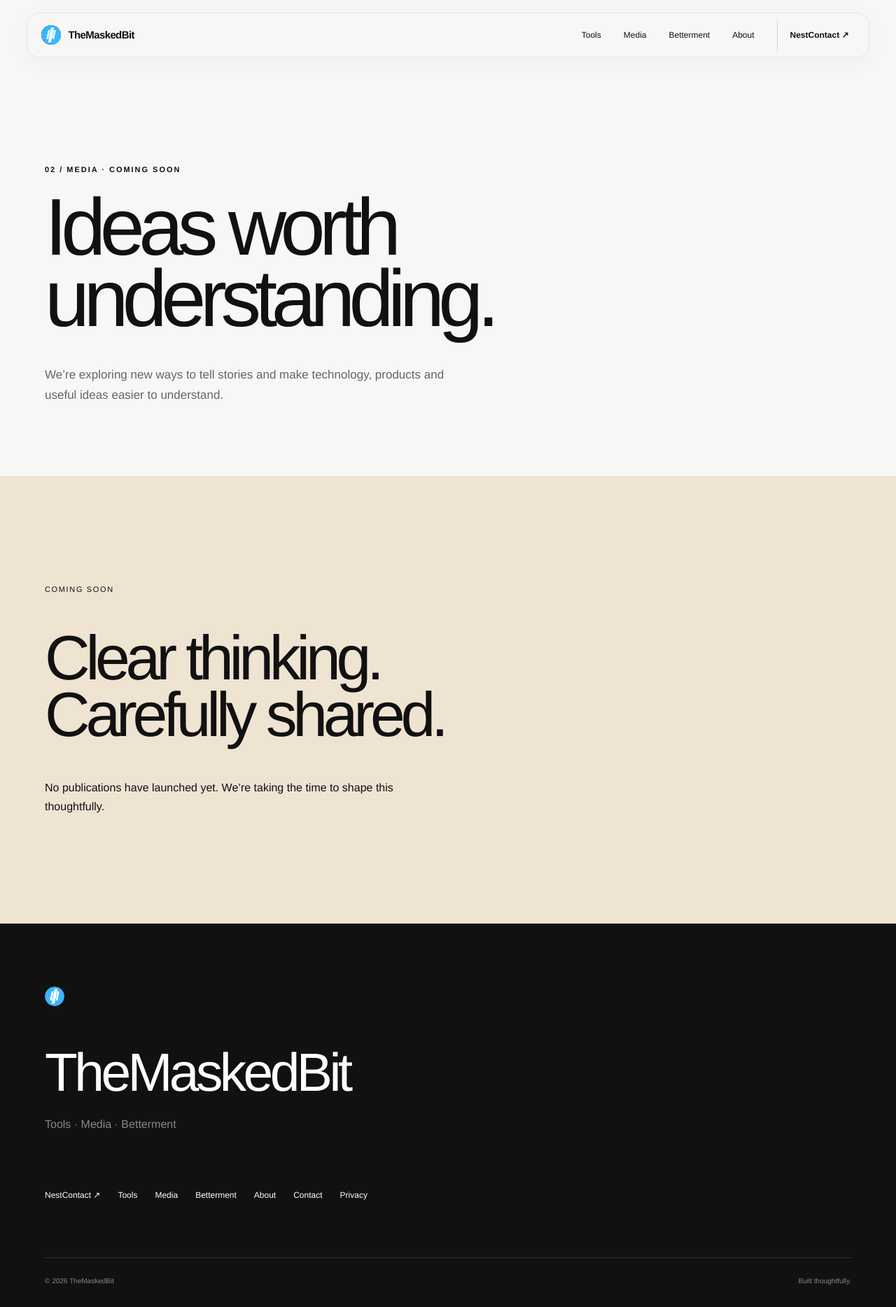
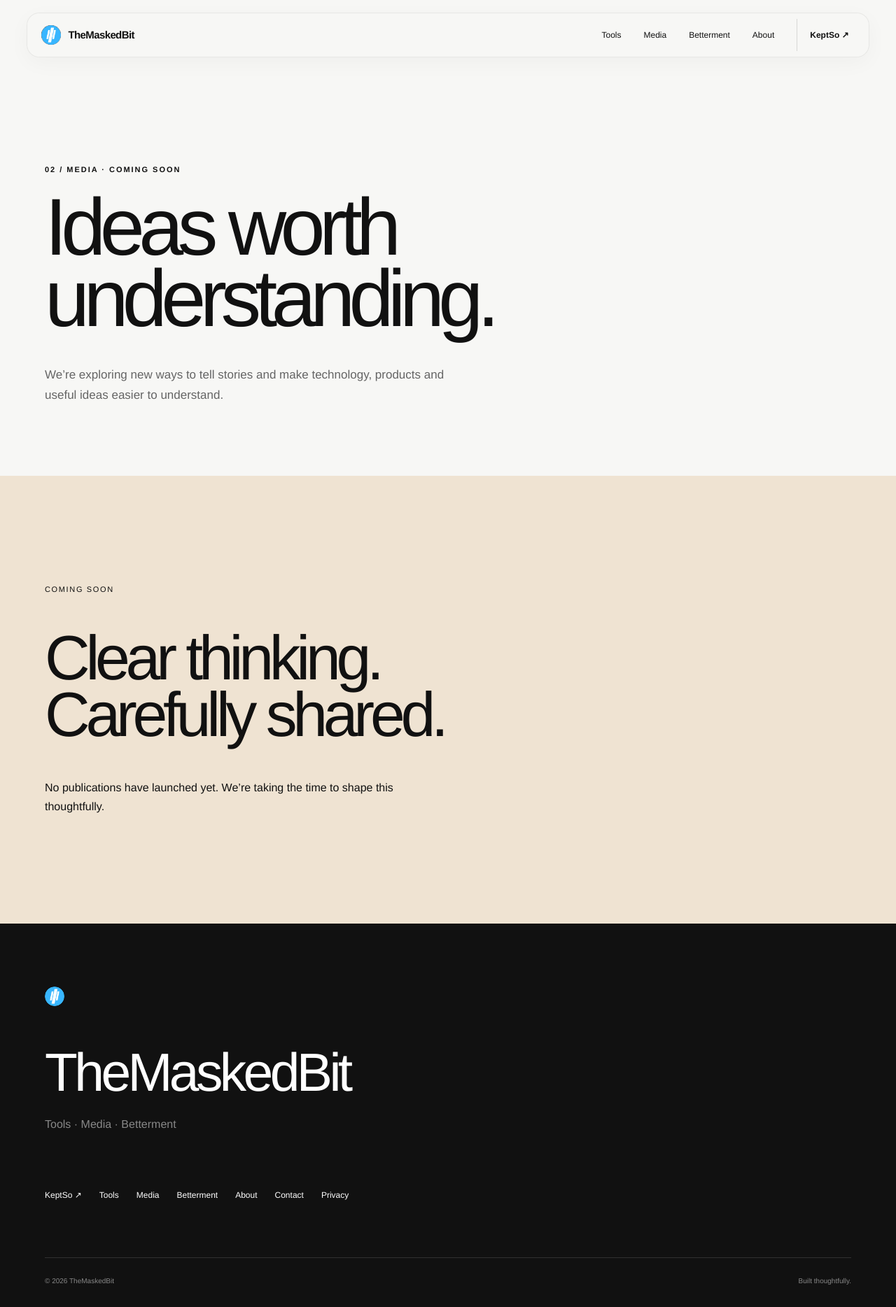
Before and after one commit to themaskedbit-dev/themaskedbit-web, a Next.js app: page /media in a window 1280 px wide. Shown: the whole page at 70% size. Built offline with nearby package versions, Linux system fonts and the light colour scheme.

Commit message:
Replace NestContact with KeptSo

```diff
--- a/app/contact/page.tsx
+++ b/app/contact/page.tsx
@@ -1,3 +1,3 @@
 import { InteriorPage } from "../ui";
 export const metadata = { title: "Contact" };
-export default function Contact() { return <InteriorPage eyebrow="Contact" title="Let’s talk." intro="Questions, ideas or something worth sharing? We’d like to hear from you."><section className="contact-block section-pad"><a href="mailto:themaskedbit@gmail.com">themaskedbit@gmail.com ↗</a><p>For product support, please visit <a href="https://nestcontact.com">NestContact ↗</a>.</p></section></InteriorPage>; }
+export default function Contact() { return <InteriorPage eyebrow="Contact" title="Let’s talk." intro="Questions, ideas or something worth sharing? We’d like to hear from you."><section className="contact-block section-pad"><a href="mailto:themaskedbit@gmail.com">themaskedbit@gmail.com ↗</a><p>For product support, please visit <a href="https://keptso.com">KeptSo ↗</a>.</p></section></InteriorPage>; }
--- a/app/data.ts
+++ b/app/data.ts
@@ -1,9 +1,9 @@
 export const products = [
   {
-    name: "NestContact",
+    name: "KeptSo",
     kind: "Product",
     description: "A calmer way to manage contacts, conversations, notes and follow-ups.",
-    href: "https://nestcontact.com",
+    href: "https://keptso.com",
   },
   {
     name: "ConceptOwl",
--- a/app/globals.css
+++ b/app/globals.css
@@ -15,7 +15,7 @@
 .brand-mark-large { width:96px; height:96px; opacity:.11; }
 .site-header nav { display:flex; align-items:center; gap:32px; font-size:12px; }
 .site-header nav a { transition:opacity .2s; }.site-header nav a:hover { opacity:.5; }
-.nest-link { padding:14px 18px; border-left:1px solid #1112; font-weight:700; }
+.product-link { padding:14px 18px; border-left:1px solid #1112; font-weight:700; }
 .mobile-menu { display:none; }
 .hero { min-height:100svh; padding-top:160px; padding-bottom:75px; position:relative; display:grid; grid-template-columns:1fr 44%; align-items:center; overflow:hidden; }
 .hero-copy { position:relative; z-index:2; }
--- a/app/page.tsx
+++ b/app/page.tsx
@@ -2,7 +2,7 @@
 import { BrandMark, PageShell } from "./ui";
 
 const pillars = [
-  { number: "01", title: "Tools", description: "Products and service projects built for real needs.", status: "NestContact · ConceptOwl · Baladiyeti", href: "/tools", tone: "green" },
+  { number: "01", title: "Tools", description: "Products and service projects built for real needs.", status: "KeptSo · ConceptOwl · Baladiyeti", href: "/tools", tone: "green" },
   { number: "02", title: "Media", description: "Ideas and stories worth understanding.", status: "Coming soon", href: "/media", tone: "amber" },
   { number: "03", title: "Betterment", description: "Thoughtful technology for everyday wellness.", status: "Coming soon", href: "/betterment", tone: "violet" },
 ] as const;
--- a/app/privacy/page.tsx
+++ b/app/privacy/page.tsx
@@ -1,3 +1,3 @@
 import { InteriorPage } from "../ui";
 export const metadata = { title: "Privacy" };
-export default function Privacy() { return <InteriorPage eyebrow="Privacy" title="Privacy, plainly." intro="This page explains how TheMaskedBit handles information on this website."><section className="legal section-pad"><h2>Website data</h2><p>This website is designed to collect as little personal information as possible. If you contact us by email, we’ll use the information you provide only to respond and keep necessary correspondence.</p><h2>Product privacy</h2><p><a href="https://nestcontact.com">NestContact</a> is a separate product and may have product-specific privacy terms on its website.</p><h2>Questions</h2><p>Contact <a href="mailto:themaskedbit@gmail.com">themaskedbit@gmail.com</a> with privacy questions.</p><small>Last updated August 2026.</small></section></InteriorPage>; }
+export default function Privacy() { return <InteriorPage eyebrow="Privacy" title="Privacy, plainly." intro="This page explains how TheMaskedBit handles information on this website."><section className="legal section-pad"><h2>Website data</h2><p>This website is designed to collect as little personal information as possible. If you contact us by email, we’ll use the information you provide only to respond and keep necessary correspondence.</p><h2>Product privacy</h2><p><a href="https://keptso.com">KeptSo</a> is a separate product and may have product-specific privacy terms on its website.</p><h2>Questions</h2><p>Contact <a href="mailto:themaskedbit@gmail.com">themaskedbit@gmail.com</a> with privacy questions.</p><small>Last updated August 2026.</small></section></InteriorPage>; }
--- a/app/ui.tsx
+++ b/app/ui.tsx
@@ -8,11 +8,11 @@
 }
 
 export function SiteHeader() {
-  return <header className="site-header"><Link className="logo" href="/"><BrandMark /><span>TheMaskedBit</span></Link><nav aria-label="Primary navigation">{navigation.map((item) => <Link key={item.href} href={item.href}>{item.label}</Link>)}<a className="nest-link" href="https://nestcontact.com">NestContact ↗</a></nav><details className="mobile-menu"><summary aria-label="Open menu"><span /><span /></summary><div>{navigation.map((item) => <Link key={item.href} href={item.href}>{item.label}</Link>)}<a href="https://nestcontact.com">NestContact ↗</a></div></details></header>;
+  return <header className="site-header"><Link className="logo" href="/"><BrandMark /><span>TheMaskedBit</span></Link><nav aria-label="Primary navigation">{navigation.map((item) => <Link key={item.href} href={item.href}>{item.label}</Link>)}<a className="product-link" href="https://keptso.com">KeptSo ↗</a></nav><details className="mobile-menu"><summary aria-label="Open menu"><span /><span /></summary><div>{navigation.map((item) => <Link key={item.href} href={item.href}>{item.label}</Link>)}<a href="https://keptso.com">KeptSo ↗</a></div></details></header>;
 }
 
 export function SiteFooter() {
-  return <footer className="footer section-pad"><div className="footer-brand"><BrandMark /><h2>TheMaskedBit</h2><p>Tools · Media · Betterment</p></div><div className="footer-links"><a href="https://nestcontact.com">NestContact ↗</a>{navigation.map(i => <Link href={i.href} key={i.href}>{i.label}</Link>)}<Link href="/contact">Contact</Link><Link href="/privacy">Privacy</Link></div><div className="footer-bottom"><span>© {new Date().getFullYear()} TheMaskedBit</span><span>Built thoughtfully.</span></div></footer>;
+  return <footer className="footer section-pad"><div className="footer-brand"><BrandMark /><h2>TheMaskedBit</h2><p>Tools · Media · Betterment</p></div><div className="footer-links"><a href="https://keptso.com">KeptSo ↗</a>{navigation.map(i => <Link href={i.href} key={i.href}>{i.label}</Link>)}<Link href="/contact">Contact</Link><Link href="/privacy">Privacy</Link></div><div className="footer-bottom"><span>© {new Date().getFullYear()} TheMaskedBit</span><span>Built thoughtfully.</span></div></footer>;
 }
 
 export function PageShell({ children }: { children: ReactNode }) { return <><SiteHeader />{children}<SiteFooter /></>; }
@@ -21,8 +21,8 @@
   return <div className="constellation" aria-hidden="true"><div className="orbit orbit-one" /><div className="orbit orbit-two" /><div className="core"><BrandMark /></div>{["one","two","three","four","five","six"].map((n, i) => <span key={n} className={`node node-${n}`}>{i === 0 ? "N" : ""}</span>)}</div>;
 }
 
-export function NestContactVisual() {
-  return <div className="product-visual" aria-label="Abstract presentation of the NestContact experience"><div className="float-card reminder"><span>Next up</span><strong>Catch up with Maya</strong><small>Tomorrow · 10:30</small></div><div className="phone"><div className="phone-bar"><span>9:41</span><i /></div><div className="phone-head"><span>Good morning</span><strong>Keep close to<br />what matters.</strong></div><div className="people"><i className="person p1">M</i><i className="person p2">A</i><i className="person p3">J</i><i className="person more">+8</i></div><div className="next-card"><small>STAY IN TOUCH</small><strong>Maya Chen</strong><span>It’s been 12 days</span><button>Reach out ↗</button></div></div><div className="float-card note"><span>Remember</span><strong>Ask about the new studio</strong><small>Note for Alex</small></div></div>;
+export function KeptSoVisual() {
+  return <div className="product-visual" aria-label="Abstract presentation of the KeptSo experience"><div className="float-card reminder"><span>Next up</span><strong>Catch up with Maya</strong><small>Tomorrow · 10:30</small></div><div className="phone"><div className="phone-bar"><span>9:41</span><i /></div><div className="phone-head"><span>Good morning</span><strong>Keep close to<br />what matters.</strong></div><div className="people"><i className="person p1">M</i><i className="person p2">A</i><i className="person p3">J</i><i className="person more">+8</i></div><div className="next-card"><small>STAY IN TOUCH</small><strong>Maya Chen</strong><span>It’s been 12 days</span><button>Reach out ↗</button></div></div><div className="float-card note"><span>Remember</span><strong>Ask about the new studio</strong><small>Note for Alex</small></div></div>;
 }
 
 export function WorldPanel(props: { number: string; title: string; headline: string; copy: string; status: string; href: string; accent: string }) {
```
